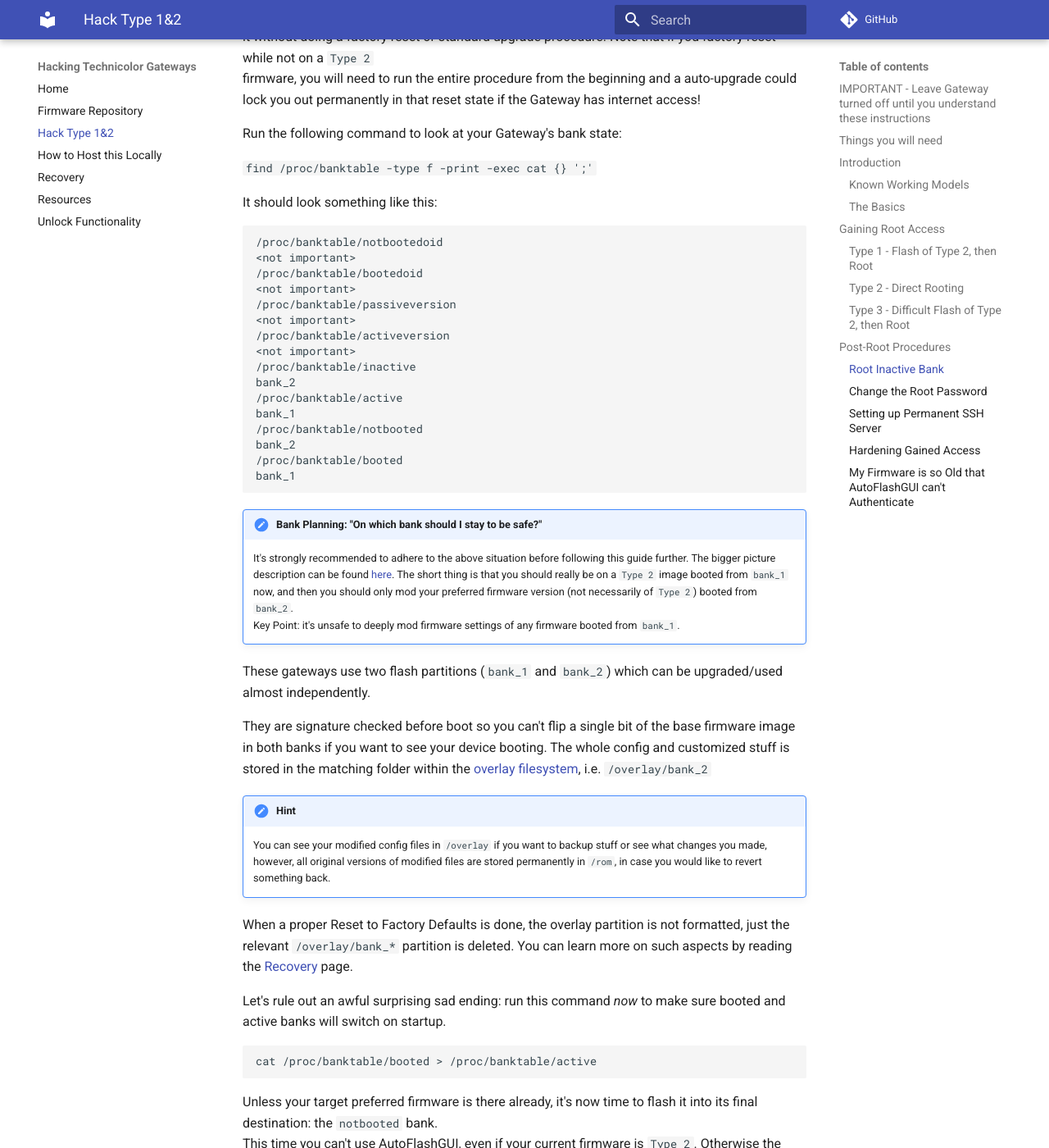
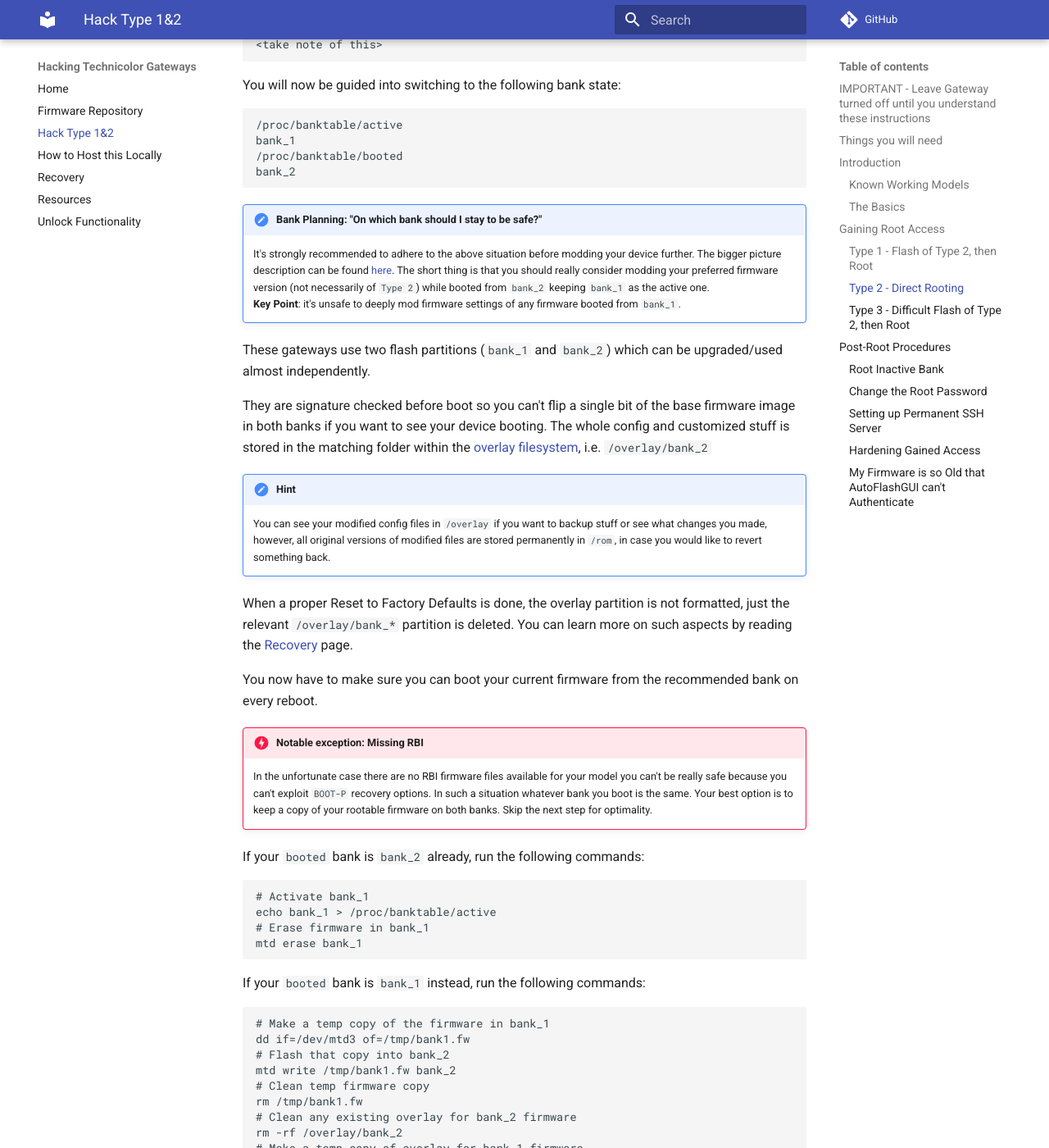
Before and after one commit to hack-technicolor/hack-technicolor, an MkDocs documentation site: the page built from docs/Hack Type 1&2.md, in a window 1280 px wide and 1400 px high, scrolled down 5180 px. Shown: the whole window at 82% size. Built offline with MkDocs 1.6.1 and Material for MkDocs 9.7.7, drawn with Linux system fonts in a browser that asks for light colours; comment, search, counter and statistics services are not loaded; some of the changed text lies outside the part shown.

Commit message:
Permanent root settings + Type 2 bank planning

````diff
--- a/docs/Hack Type 1&2.md
+++ b/docs/Hack Type 1&2.md
@@ -98,7 +98,90 @@
 
 Fire up your SSH client and connect with user `root` to the Gateway IP on default port `22`, or `6666`.
 
-At this point you have a rooted `Type 2` image on your Gateway to play with. Would you like to upgrade back to a newer firmware without loosing root access? If so, jump over to [inactive bank pre-rooting](#root-inactive-bank). **This is not recommended as any 16.3 firmware offers marginal improvements on DSL speed and Ping times.** Continue reading here otherwise.
+As your first step into your brand-new root shell you now have to ensure serial console port is enabled - this is useful in case of disasters, so just do it. Execute the following command:
+```bash
+sed -i '\''s/#//'\'' /etc/inittab
+```
+
+At this point you have a rooted `Type 2` image on your Gateway but your trip is not over.
+
+!!! hint "Upgrade now!"
+    Would you like to upgrade to a newer firmware without loosing root access? If so, jump over to [inactive bank pre-rooting](#root-inactive-bank). Continue reading here otherwise.
+
+If you would like to stay on this `Type 2` firmware for daily usage and stay safe from possible soft-bricks or terrible issues you know need to ensure your *bank plan* is the best one for you.
+
+Run the following command to look at your Gateway's bank state:
+
+```find /proc/banktable -type f -print -exec cat {} ';'```
+
+Take note of `active` and `booted` banks:
+
+```bash
+/proc/banktable/active
+<take note of this>
+/proc/banktable/booted
+<take note of this>
+```
+
+You will now be guided into switching to the following bank state:
+
+```bash
+/proc/banktable/active
+bank_1
+/proc/banktable/booted
+bank_2
+```
+
+!!! caution "Bank Planning: "On which bank should I stay to be safe?""
+    It's strongly recommended to adhere to the above situation before modding your device further. The bigger picture description can be found [here](https://github.com/Ansuel/tch-nginx-gui/issues/514). The short thing is that you should really consider modding your preferred firmware version (not necessarily of `Type 2`) while booted from `bank_2` keeping `bank_1` as the active one.
+    **Key Point**: it's unsafe to deeply mod firmware settings of any firmware booted from `bank_1`.
+
+These gateways use two flash partitions (`bank_1` and `bank_2`) which can be upgraded/used almost independently.
+
+They are signature checked before boot so you can't flip a single bit of the base firmware image in both banks if you want to see your device booting. The whole config and customized stuff is stored in the matching folder within the [overlay filesystem](https://git.kernel.org/pub/scm/linux/kernel/git/torvalds/linux.git/tree/Documentation/filesystems/overlayfs.txt), i.e. `/overlay/bank_2`
+
+!!! hint
+    You can see your modified config files in `/overlay` if you want to backup stuff or see what changes you made, however, all original versions of modified files are stored permanently in `/rom`, in case you would like to revert something back.
+
+When a proper Reset to Factory Defaults is done, the overlay partition is not formatted, just the relevant `/overlay/bank_*` partition is deleted. You can learn more on such aspects by reading the [Recovery](/Recovery) page.
+
+You now have to make sure you can boot your current firmware from the recommended bank on every reboot.
+
+!!! danger "Notable exception: Missing RBI"
+    In the unfortunate case there are no RBI firmware files available for your model you can't be really safe because you can't exploit `BOOT-P` recovery options. In such a situation whatever bank you boot is the same. Your best option is to keep a copy of your rootable firmware on both banks. Skip the next step for optimality.
+
+If your `booted` bank is `bank_2` already, run the following commands:
+```bash
+# Activate bank_1
+echo bank_1 > /proc/banktable/active
+# Erase firmware in bank_1
+mtd erase bank_1
+```
+If your `booted` bank is `bank_1` instead, run the following commands:
+```bash
+# Make a temp copy of the firmware in bank_1
+dd if=/dev/mtd3 of=/tmp/bank1.fw
+# Flash that copy into bank_2
+mtd write /tmp/bank1.fw bank_2
+# Clean temp firmware copy
+rm /tmp/bank1.fw
+# Clean any existing overlay for bank_2 firmware
+rm -rf /overlay/bank_2
+# Make a temp copy of overlay for bank_1 firmware
+cp -rf /overlay/bank_1 /tmp/bank_1_backup
+# Free up overlay space by removing existing overlay for bank_1 firmware
+rm -rf /overlay/bank_1
+# Use the previously made temp copy as overlay for bank_2 firmware
+cp -rf /tmp/bank_1_backup /overlay/bank_2
+# Activate bank_1
+echo bank_1 > /proc/banktable/active
+# Erase firmware in bank_1
+mtd erase bank_1
+# Reboot to first valid firmware
+reboot
+```
+
+On each reboot, your device will try booting `active` bank first. Since we set `bank_1` as active and we also erased `bank_1` firmware, it will boot from `bank_2`.
 
 Now proceed to setting your own root access [password](#change-the-root-password).
 
@@ -113,8 +196,7 @@
 
 At this point you are ready to activate root on whatever *Type* of firmware you would like, to end up having it rooted and running.
 
- This procedure works by allowing us to mod the not booted bank and config, then switch over to it without doing a factory reset or standard upgrade procedure. Note that if you factory reset while not on a `Type 2`
- firmware, you will need to run the entire procedure from the beginning and a auto-upgrade could lock you out permanently in that reset state if the Gateway has internet access!
+ This procedure works by allowing us to mod the not booted bank and config, then switch over to it without doing a factory reset or standard upgrade procedure. Note that if you factory reset while not on a `Type 2` firmware, you will need to run the entire procedure from the beginning and a auto-upgrade could lock you out permanently in that reset state if the Gateway has internet access!
 
 Run the following command to look at your Gateway's bank state:
 
@@ -142,8 +224,8 @@
 ```
 
 !!! caution "Bank Planning: "On which bank should I stay to be safe?""
-    It's strongly recommended to adhere to the above situation before following this guide further. The bigger picture description can be found [here](https://github.com/Ansuel/tch-nginx-gui/issues/514). The short thing is that you should really be on a `Type 2` image booted from `bank_1` now, and then you should only mod your preferred firmware version (not necessarily of `Type 2`) booted from `bank_2`.
-    Key Point: it's unsafe to deeply mod firmware settings of any firmware booted from `bank_1`.
+    It's strongly recommended to adhere to the above situation before following this guide further. The bigger picture description can be found [here](https://github.com/Ansuel/tch-nginx-gui/issues/514). The short thing is that you should really be on a `Type 2` image booted from `bank_1` now, and then you should only mod your preferred firmware version (not necessarily of `Type 2`) while booted from `bank_2`.
+    **Key Point**: it's unsafe to deeply mod firmware settings of any firmware booted from `bank_1`.
 
 These gateways use two flash partitions (`bank_1` and `bank_2`) which can be upgraded/used almost independently.
 
@@ -163,7 +245,7 @@
 Unless your target preferred firmware is there already, it's now time to flash it into its final destination: the `notbooted` bank.
 This time you can't use AutoFlashGUI, even if your current firmware is `Type 2`. Otherwise the regular firmware upgrade procedures will perform an unwanted switchover, leading to a reboot immediately before any indirect root could be performed.
 
-To decide what procedure you should use for flashing, you must know what bank is the notbooted one. You can find this by running `cat /proc/banktable/inactive`.
+To decide what procedure you should use for flashing, you must know what bank is the `notbooted` one. You can find this by running `cat /proc/banktable/inactive`.
 
 - If you are still following the **not recommended** bank planning and your `notbooted` bank is `bank_1`, well, you will need to go with BOOT-P flashing. After reboot you will still be on your rooted/rootable `Type 2` firmware. However, if your preferred firmware is not a RBI file, you can't continue this way. If not, go with [BOOT-P flashing](/Recovery/#boot-p-recovery-mode-tftp-flashing) then come back here and continue reading.
 
@@ -230,16 +312,20 @@
 
 ### Setting up Permanent SSH Server
 
-!!! info "WIP"
-    Work in Progress
-
-Run these commands to secure permanent SSH access:
+Run these commands to setup a permanent SSH access on port `22` by defining a new dropbear instance:
 
 ```bash
-uci set dropbear.wan.enable='0'
-uci set dropbear.lan.enable='1'
-uci set dropbear.lan.PasswordAuth=on
-uci set dropbear.lan.RootPasswordAuth=on
+uci add dropbear dropbear
+uci rename dropbear.@dropbear[-1]=afg
+uci set dropbear.afg.enable='1'
+uci set dropbear.afg.Interface='lan'
+uci set dropbear.afg.Port='22'
+uci set dropbear.afg.IdleTimeout='0'
+uci set dropbear.afg.PasswordAuth='on'
+uci set dropbear.afg.RootPasswordAuth='on'
+uci set dropbear.afg.RootLogin='1'
+uci commit dropbear
+/etc/init.d/dropbear restart
 ```
 
 Now you must harden your access, to prevent it from being lost via a Firmware Upgrade in future. See below.
````
